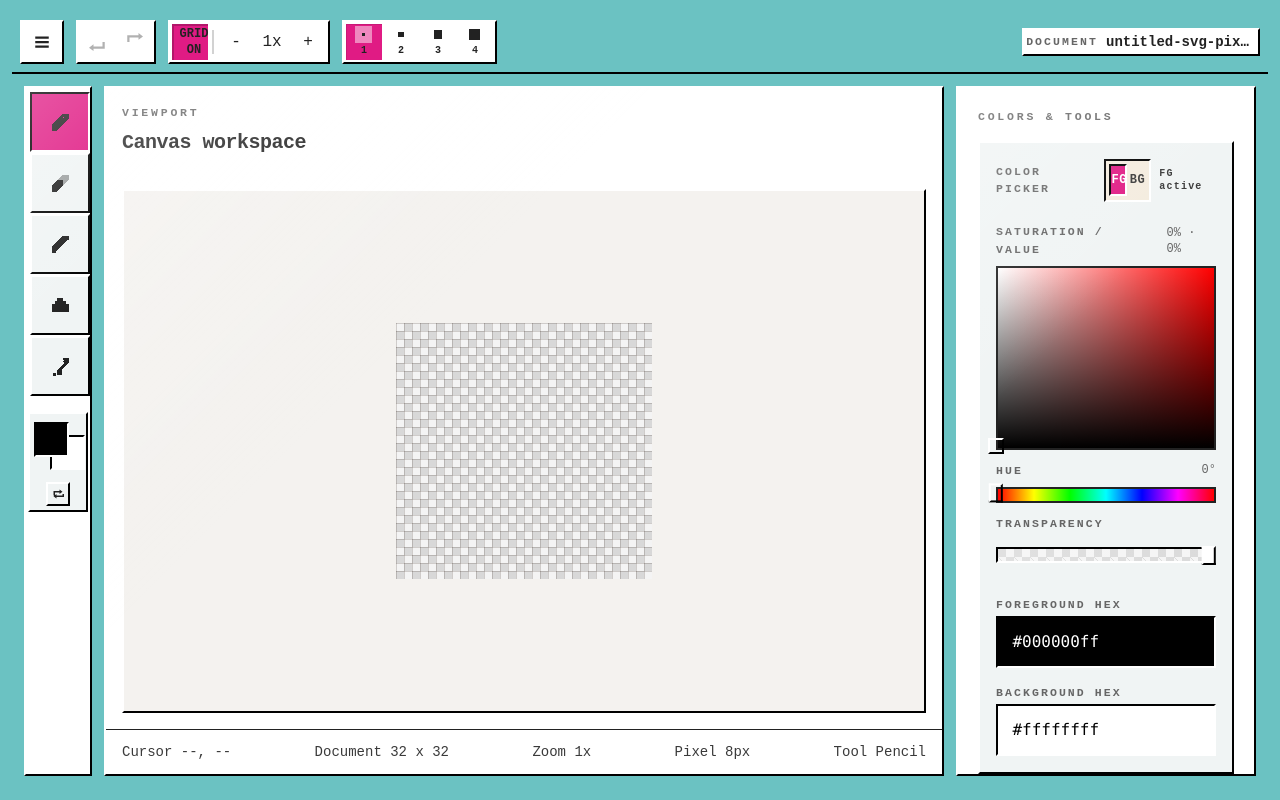
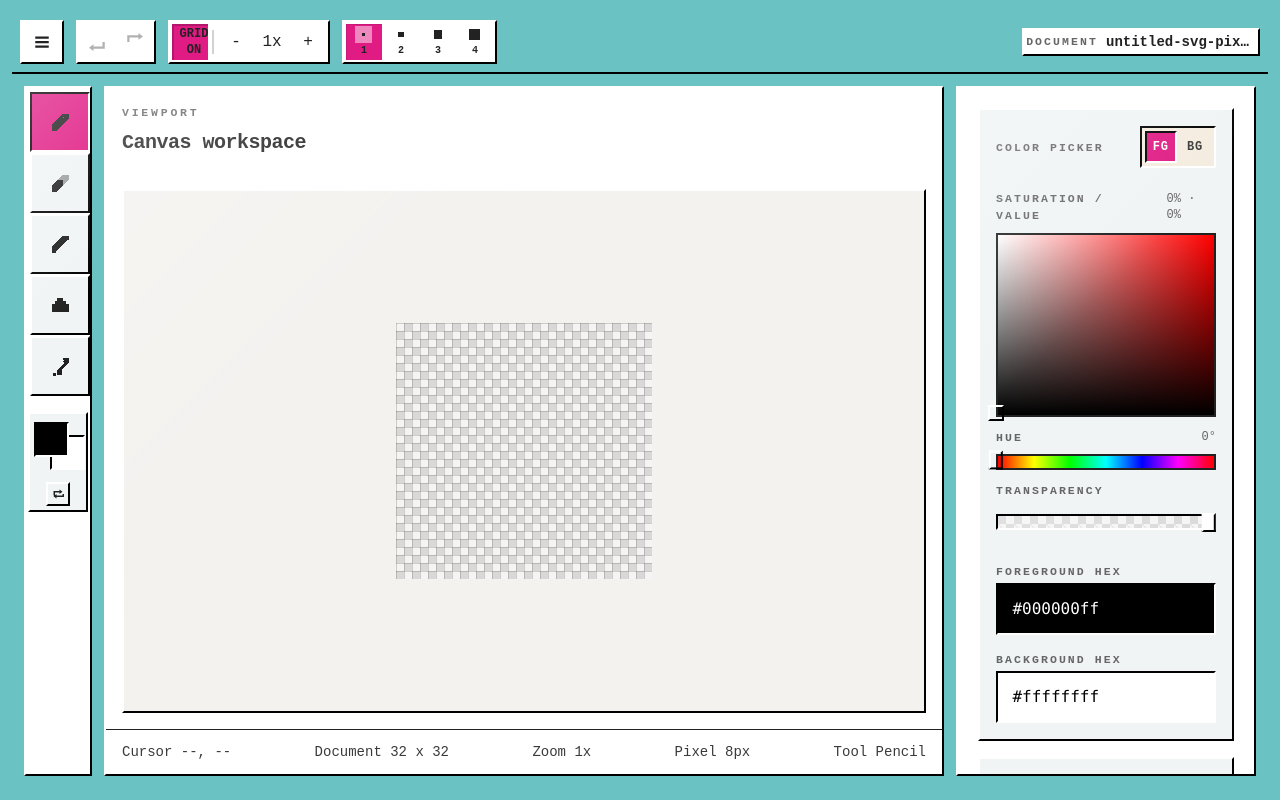
Before and after one commit to dextercodenerd/svg-pixel-art, a Vue app: page / in a window 1280 px wide. Built offline with nearby package versions, Linux system fonts and the light colour scheme; a web font is replaced by a local one.

Commit message:
UI improvements
* HEX editing live preview
* all tooltips below the cursor
* remove redundant titles to save vertical space

```diff
--- a/src/components/color/HexInput.vue
+++ b/src/components/color/HexInput.vue
@@ -46,10 +46,22 @@ const inputStyle = computed(() => {
 watch(
   () => props.modelValue,
   value => {
-    inputValue.value = value
+    if (normalizeHexInput(inputValue.value) !== value) {
+      inputValue.value = value
+    }
     isInvalid.value = false
   },
 )
+
+watch(inputValue, value => {
+  const normalized = normalizeHexInput(value)
+  if (normalized != null) {
+    isInvalid.value = false
+    if (normalized !== props.modelValue) {
+      emit('update:modelValue', normalized)
+    }
+  }
+})
 
 function commitValue() {
   const normalized = normalizeHexInput(inputValue.value)
--- a/src/components/color/InlineColorPicker.vue
+++ b/src/components/color/InlineColorPicker.vue
@@ -70,7 +70,7 @@ const activeAlpha = computed({
         <div class="segmented-control">
           <button
             type="button"
-            class="segmented-control-item !min-h-0 py-1.5 text-[10px]"
+            class="segmented-control-item !min-h-0 p-1.5 text-[10px]"
             :data-active="colorStore.activeSlot === 'fg'"
             @click="colorStore.setActiveSlot('fg')"
           >
@@ -78,16 +78,13 @@ const activeAlpha = computed({
           </button>
           <button
             type="button"
-            class="segmented-control-item !min-h-0 py-1.5 text-[10px]"
+            class="segmented-control-item !min-h-0 p-1.5 text-[10px]"
             :data-active="colorStore.activeSlot === 'bg'"
             @click="colorStore.setActiveSlot('bg')"
           >
             BG
           </button>
         </div>
-        <strong class="text-[10px] font-extrabold tracking-[0.12em] text-[var(--ink-soft)]">
-          {{ colorStore.activeSlot.toUpperCase() }} active
-        </strong>
       </div>
     </div>
 
--- a/src/components/editor/DocumentActions.vue
+++ b/src/components/editor/DocumentActions.vue
@@ -112,7 +112,7 @@ function requestExportSvg() {
           </button>
         </TooltipTrigger>
         <TooltipPortal>
-          <TooltipContent side="top" :side-offset="10" class="editor-tooltip">
+          <TooltipContent side="bottom" :side-offset="10" class="editor-tooltip">
             New document
           </TooltipContent>
         </TooltipPortal>
@@ -130,7 +130,7 @@ function requestExportSvg() {
           </button>
         </TooltipTrigger>
         <TooltipPortal>
-          <TooltipContent side="top" :side-offset="10" class="editor-tooltip">
+          <TooltipContent side="bottom" :side-offset="10" class="editor-tooltip">
             Import file · Ctrl/Cmd+O
           </TooltipContent>
         </TooltipPortal>
@@ -143,7 +143,7 @@ function requestExportSvg() {
           </button>
         </TooltipTrigger>
         <TooltipPortal>
-          <TooltipContent side="top" :side-offset="10" class="editor-tooltip">
+          <TooltipContent side="bottom" :side-offset="10" class="editor-tooltip">
             Export JSON · Ctrl/Cmd+S
           </TooltipContent>
         </TooltipPortal>
@@ -156,7 +156,7 @@ function requestExportSvg() {
           </button>
         </TooltipTrigger>
         <TooltipPortal>
-          <TooltipContent side="top" :side-offset="10" class="editor-tooltip">
+          <TooltipContent side="bottom" :side-offset="10" class="editor-tooltip">
             Export SVG · Ctrl/Cmd+Shift+S
           </TooltipContent>
         </TooltipPortal>
--- a/src/components/editor/EditorShell.vue
+++ b/src/components/editor/EditorShell.vue
@@ -158,11 +158,8 @@ onMounted(() => {
         <aside
           class="panel custom-scrollbar order-3 flex flex-col overflow-y-auto overflow-x-hidden p-4 md:p-5"
         >
-          <div>
-            <p class="eyebrow">Colors & Tools</p>
-            <div class="mt-4 grid gap-3">
-              <PalettePanel />
-            </div>
+          <div class="grid gap-3">
+            <PalettePanel />
           </div>
         </aside>
 
--- a/src/components/editor/ToolBar.vue
+++ b/src/components/editor/ToolBar.vue
@@ -106,7 +106,7 @@ const tools: ToolOption[] = [
           </button>
         </TooltipTrigger>
         <TooltipPortal>
-          <TooltipContent side="top" :side-offset="10" class="editor-tooltip">
+          <TooltipContent side="bottom" :side-offset="10" class="editor-tooltip">
             {{ tool.label }} · {{ tool.shortcut }}
           </TooltipContent>
         </TooltipPortal>
```
